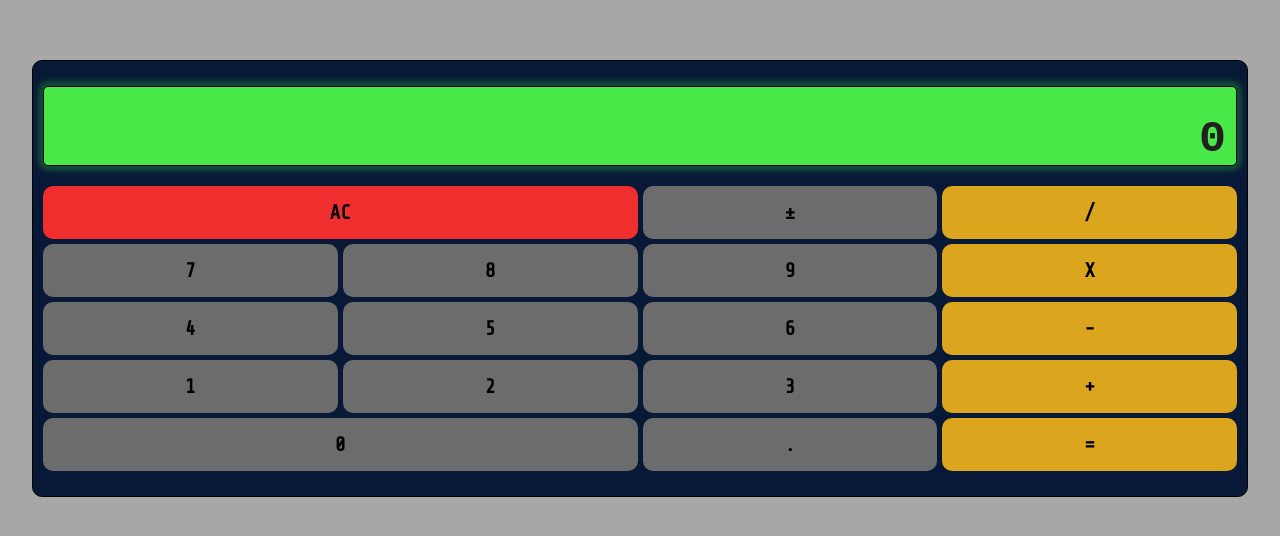
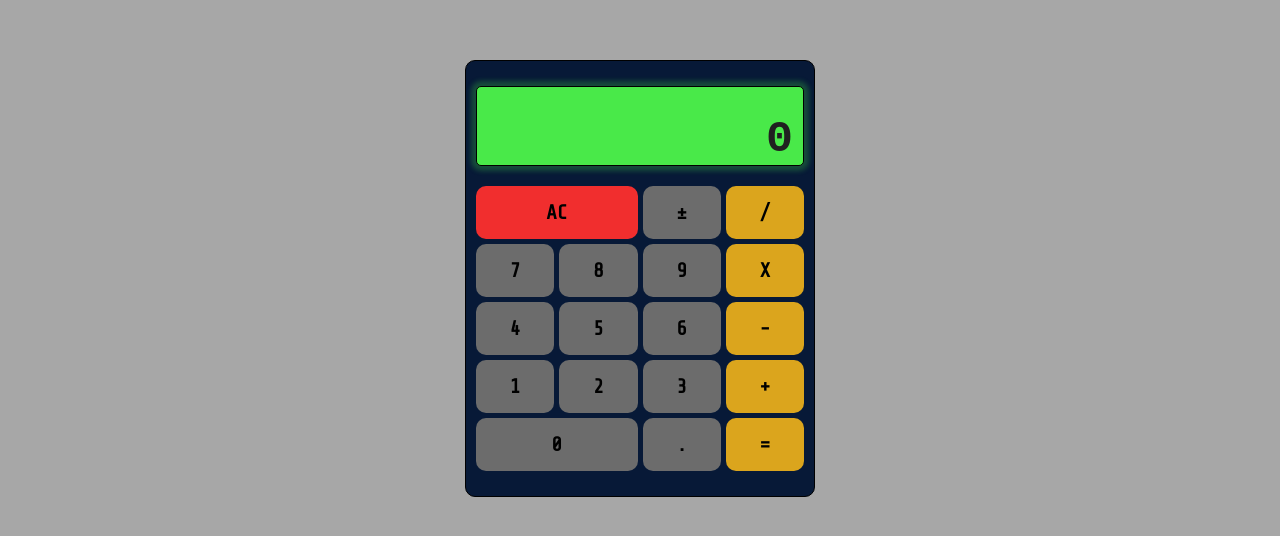
Before and after one commit to jhonelvillanueva/basic-calculator, a React (Create React App) app: page / in a window 1280 px wide. Shown: the part 122-658 px from the top of the page. Built offline with nearby package versions, Linux system fonts and the light colour scheme; a web font is replaced by a local one.

Commit message:
added media query

```diff
--- a/src/App.css
+++ b/src/App.css
@@ -27,3 +27,9 @@ html {
 	padding: 2.5rem 1rem;
 	background-color: rgb(7, 25, 55);
 }
+
+@media screen and (min-width: 415px) {
+	.App {
+		min-width: 35rem;
+	}
+}
--- a/src/components/Display.css
+++ b/src/components/Display.css
@@ -23,7 +23,7 @@
 	text-align: right;
 	padding: 0.5rem 1rem;
 	background-color: rgb(73, 233, 73);
-	box-shadow: 0 0 5px 5px rgba(73, 233, 73, 0.241);
+	box-shadow: 0 0 5px 5px rgba(73, 233, 73, 0.25);
 	color: rgb(32, 32, 32);
 }
 
@@ -42,3 +42,15 @@
 	top: 0.5rem;
 	right: 1rem;
 }
+
+@media screen and (max-width: 280px) {
+	.display-big {
+		font-size: 3.5rem;
+		bottom: 0.5rem;
+	}
+
+	.display-small {
+		font-size: 2.5rem;
+		top: 0.5rem;
+	}
+}
```
